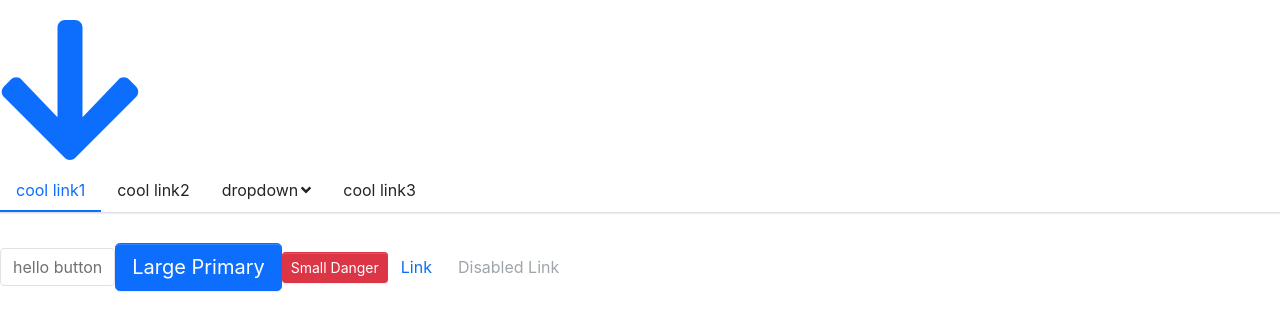
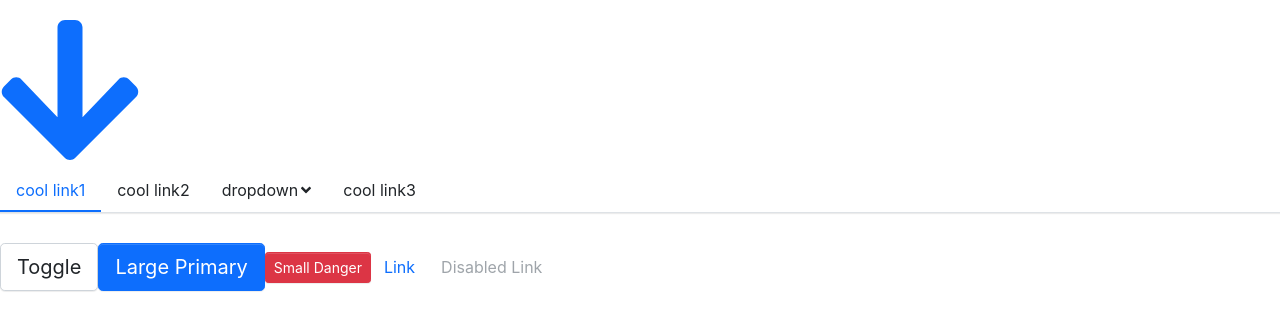
Before and after one commit to superJeff666/myComponents, a React (Create React App) app: page / in a window 1280 px wide. Shown: the top 330 px of the page. Built offline with nearby package versions, Linux system fonts and the light colour scheme.

Commit message:
完成transition 组件

```diff
--- a/src/App.tsx
+++ b/src/App.tsx
@@ -1,13 +1,15 @@
-import React from "react";
+import React, {useState} from "react";
 import { library } from '@fortawesome/fontawesome-svg-core';
 import { fas } from '@fortawesome/free-solid-svg-icons';
-import Button, { ButtonType, ButtonSize } from "./components/Button/button";
+import Button from "./components/Button/button";
 import Menu from "./components/Menu/menu";
 import MenuItem from "./components/Menu/menuItem";
 import SubMenu from "./components/Menu/subMenu";
 import Icon from './components/Icon/icon';
+import Transition from './components/Transition/transition';
 library.add(fas)
 function App() {
+  const [show, setShow] = useState(false);
   return (
     <div className="App" style={{ marginTop: "10px" }}>
       <header className="App-header">
@@ -28,21 +30,34 @@ function App() {
           </SubMenu>
           <MenuItem>cool link3</MenuItem>
         </Menu>
-        <Button disabled>hello button</Button>
+        <Button size='lg' onClick={() => {setShow(!show)} }>Toggle</Button>
+        <Transition
+          in={show}
+          timeout={300}
+          animation='zoom-in-left'
+        >
+          <div>
+            <p>hello</p>
+            <p>hello1</p>
+            <p>hello2</p>
+            <p>hello3</p>
+            <p>hello4</p>
+          </div>
+         </Transition>
         <Button
           onClick={(e) => alert(e.target)}
-          btnType={ButtonType.Primary}
-          size={ButtonSize.Large}
+          btnType='primary'
+          size= 'lg'
         >
           Large Primary
         </Button>
-        <Button btnType={ButtonType.Danger} size={ButtonSize.Small}>
+        <Button btnType='danger' size='sm'>
           Small Danger
         </Button>
-        <Button btnType={ButtonType.Link} href="http://www.baidu.com">
+        <Button btnType= 'link' href="http://www.baidu.com">
           Link
         </Button>
-        <Button btnType={ButtonType.Link} disabled href="http://www.baidu.com">
+        <Button btnType= 'link' disabled href="http://www.baidu.com">
           Disabled Link
         </Button>
       </header>
--- a/src/components/Button/button.tsx
+++ b/src/components/Button/button.tsx
@@ -1,17 +1,9 @@
 import React from "react";
 import classnames from "classnames";
 
-export enum ButtonSize {
-  Large = "lg",
-  Small = "sm",
-}
+export type ButtonSize = 'lg' | 'sm';
 
-export enum ButtonType {
-  Primary = "primary",
-  Default = "default",
-  Danger = "danger",
-  Link = "link",
-}
+export type ButtonType = 'primary' | 'default' | 'danger' | 'link';
 
 interface BaseButtonProps {
   className?: string;
@@ -43,9 +35,9 @@ const Button: React.FC<ButtonProps> = (props) => {
   const classes = classnames("btn", className, {
     [`btn-${btnType}`]: btnType,
     [`btn-${size}`]: size,
-    disabled: btnType === ButtonType.Link && disabled,
+    disabled: btnType === 'link' && disabled,
   });
-  if (btnType === ButtonType.Link && href) {
+  if (btnType ==='link' && href) {
     return (
       <a className={classes} href={href} {...restProps}>
         {children}
@@ -61,7 +53,7 @@ const Button: React.FC<ButtonProps> = (props) => {
 };
 Button.defaultProps = {
   disabled: false,
-  btnType: ButtonType.Default,
+  btnType: 'default'
 };
 
 export default Button;
--- a/src/components/Menu/_style.scss
+++ b/src/components/Menu/_style.scss
@@ -66,7 +66,7 @@
     align-items: center;
   }
   .arrow-icon {
-    transition: transform .3s ease-in-out;
+    transition: transform .25s ease-in-out;
     margin-left: 3px;
   }
   &:hover {
--- a/src/components/Transition/transition.tsx
+++ b/src/components/Transition/transition.tsx
@@ -4,21 +4,19 @@ import { CSSTransitionProps } from 'react-transition-group/CSSTransition';
 
 type AnimationName = 'zoom-in-top'| 'zoom-in-left'| 'zoom-in-bottom'| 'zoom-in-right';
 
-// interface TransitionProps extends CSSTransitionProps {
-//     animation?: AnimationName
-// }
 type TransitionProps = CSSTransitionProps & {
-    animation?: AnimationName
+    animation?: AnimationName,
+    wrapper?: boolean
 }
 
 const Transition: React.FC<TransitionProps> = (props) => {
-  const {children, classNames, animation,...restProps} = props;
+  const {children, classNames, animation, wrapper,...restProps} = props;
   return(
       <CSSTransition
        classNames= {classNames ? classNames : animation}
        {...restProps}
       >
-          {children}
+          {wrapper ? <div>{children}</div>: children}
       </CSSTransition>
   )
 }
```
Also changed, not shown: 1 other file (tests, documents, lock files or other folders).
